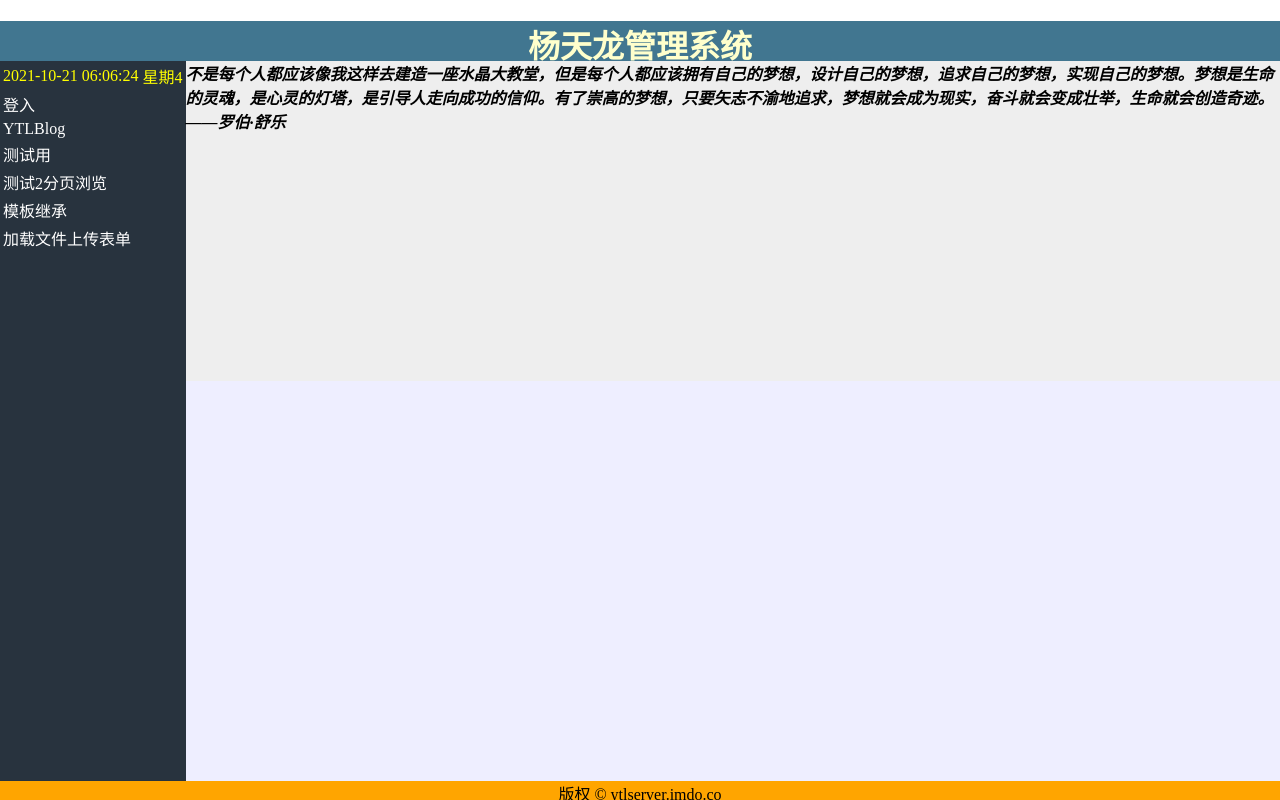
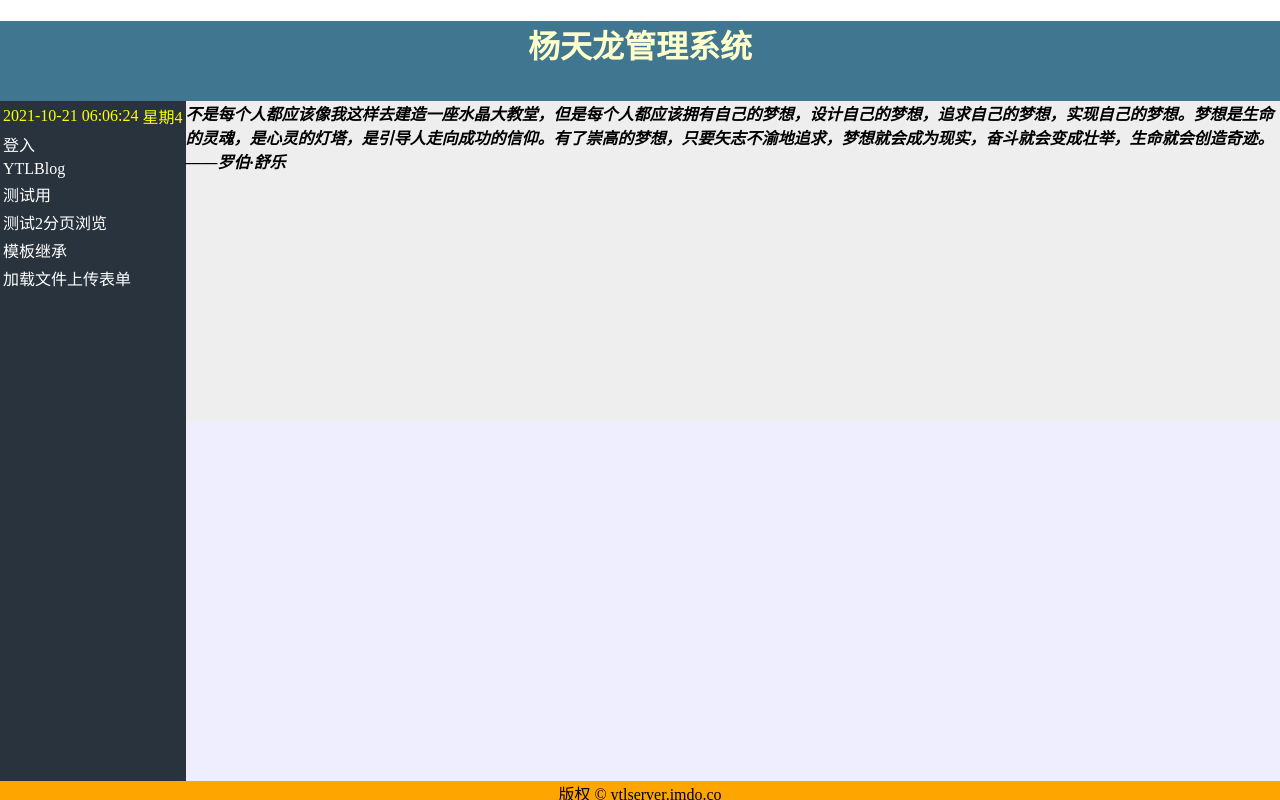
Before and after one commit to YtlGitHub/YTLDjangoSever, a Django app: page / in a window 1280 px wide. Run offline with Django 3.2, Linux system fonts and the light colour scheme.

Commit message:
Update index.html

```diff
--- a/mydemo/templates/myapp/index/index.html
+++ b/mydemo/templates/myapp/index/index.html
@@ -11,10 +11,10 @@
 	</style>
 </head>
 <body>
-<div id="header" style="background-color: #417690; color: #ffc; height:5%; width:100%;">
+<div id="header" style="background-color: #417690; color: #ffc; height:10%; width:100%;">
 <h1 style="margin-bottom:0; text-align:center;">杨天龙管理系统</h1></div>
 
-<div id="menu" style="background-color: rgb(40, 51, 62);height:90%;float:left;">
+<div id="menu" style="background-color: rgb(40, 51, 62);height:85%;float:left;">
 <table>
 	<tr>
 		<td style="color: rgb(255,255,0)">{{ time|date:"Y-m-d H:i:s" }}</td>
@@ -44,7 +44,7 @@
 <i><b>
 不是每个人都应该像我这样去建造一座水晶大教堂，但是每个人都应该拥有自己的梦想，设计自己的梦想，追求自己的梦想，实现自己的梦想。梦想是生命的灵魂，是心灵的灯塔，是引导人走向成功的信仰。有了崇高的梦想，只要矢志不渝地追求，梦想就会成为现实，奋斗就会变成壮举，生命就会创造奇迹。——罗伯·舒乐</i></b></div>
 
-<div id="content" style="background-color:#eef; height:50%; width:100%;">
+<div id="content" style="background-color:#eef; height:45%; width:100%;">
 <!-- <iframe src="https://ytlserver.imdo.co/" name="myframe" frameborder="1" width="73%" height="780"></iframe> --></div>
 
 <div id="footer" style="height:5%; background-color:#FFA500;clear:both;text-align:center;">
```
